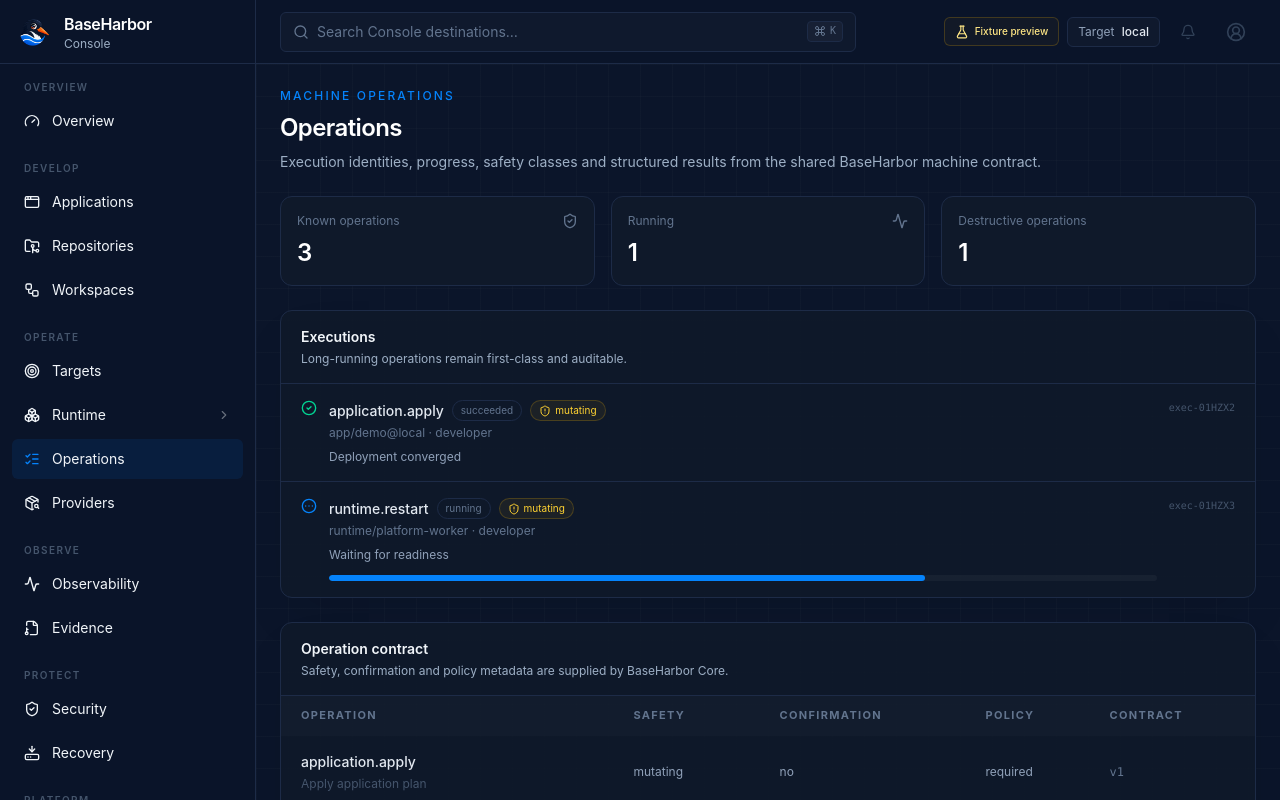
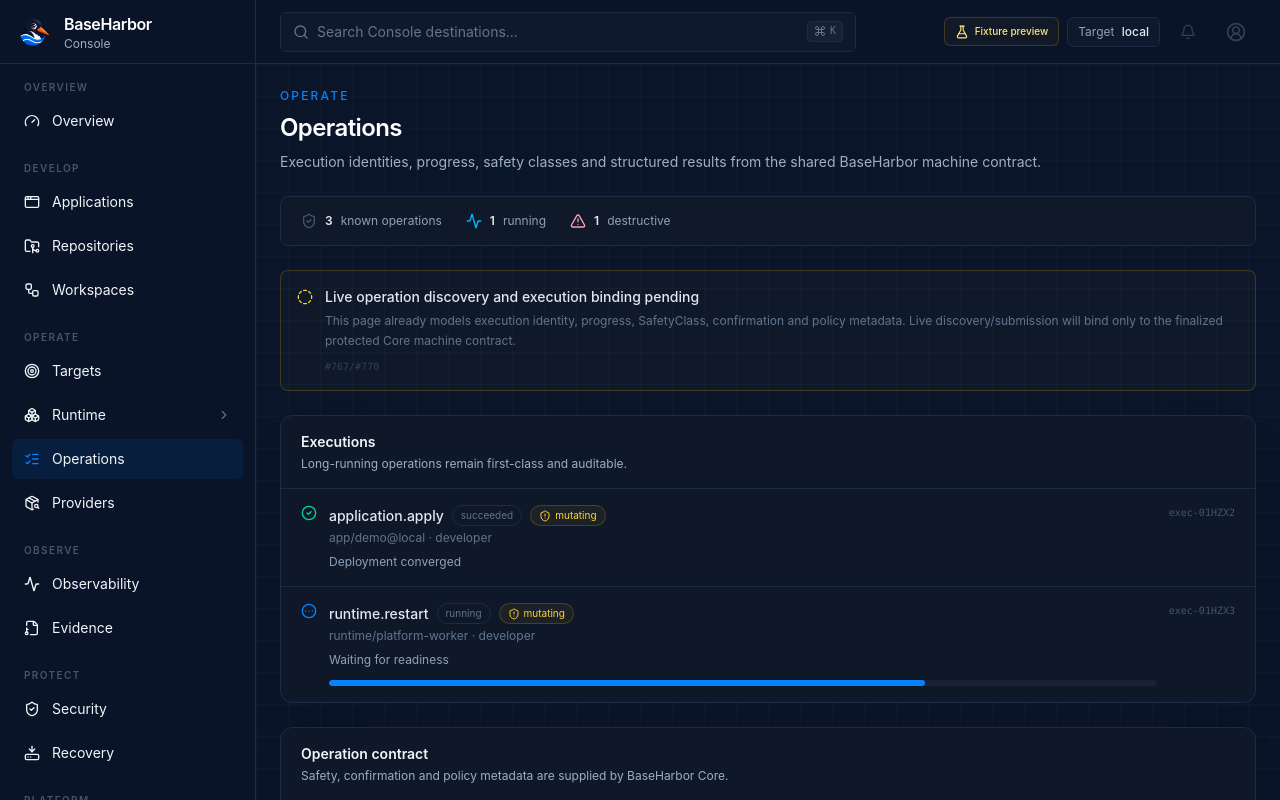
Before and after one commit to mcpdev80/baseharbor-console, a Next.js app: page /operations in a window 1280 px wide. Shown: the top 800 px of the page. Built offline with nearby package versions, Linux system fonts and the light colour scheme.

Commit message:
refactor: align Operations with calm list-first UX and explicit contract state

```diff
--- a/src/app/operations/page.tsx
+++ b/src/app/operations/page.tsx
@@ -1,7 +1,8 @@
-import { Activity, ShieldCheck } from "lucide-react";
+import { Activity, ShieldCheck, TriangleAlert } from "lucide-react";
 import { baseHarborData } from "@/lib/baseharbor/data";
 import { Panel } from "@/components/ui/panel";
 import { ExecutionList } from "@/components/operations/execution-list";
+import { ContractPending } from "@/components/ui/contract-pending";
 
 export default async function OperationsPage() {
   const [executions, operations] = await Promise.all([
@@ -9,28 +10,28 @@ export default async function OperationsPage() {
     baseHarborData.operations(),
   ]);
 
+  const running = executions.filter((execution) => execution.state === "running").length;
+  const destructive = operations.filter((operation) => operation.safety === "destructive").length;
+
   return (
     <div className="mx-auto max-w-[1500px] space-y-6">
       <div>
-        <p className="mb-2 text-xs font-medium uppercase tracking-[.18em] text-[var(--bh-signal-blue)]">Machine operations</p>
+        <p className="mb-2 text-xs font-medium uppercase tracking-[.18em] text-[var(--bh-signal-blue)]">Operate</p>
         <h1 className="text-2xl font-semibold tracking-tight text-white">Operations</h1>
         <p className="mt-2 max-w-3xl text-sm text-[var(--muted)]">Execution identities, progress, safety classes and structured results from the shared BaseHarbor machine contract.</p>
       </div>
 
-      <div className="grid gap-4 md:grid-cols-3">
-        <div className="rounded-xl border border-[var(--border)] bg-[var(--panel)] p-4">
-          <div className="flex items-center justify-between text-xs text-slate-500"><span>Known operations</span><ShieldCheck className="size-4" /></div>
-          <div className="mt-2 text-2xl font-semibold text-white">{operations.length}</div>
-        </div>
-        <div className="rounded-xl border border-[var(--border)] bg-[var(--panel)] p-4">
-          <div className="flex items-center justify-between text-xs text-slate-500"><span>Running</span><Activity className="size-4" /></div>
-          <div className="mt-2 text-2xl font-semibold text-white">{executions.filter((e) => e.state === "running").length}</div>
-        </div>
-        <div className="rounded-xl border border-[var(--border)] bg-[var(--panel)] p-4">
-          <div className="text-xs text-slate-500">Destructive operations</div>
-          <div className="mt-2 text-2xl font-semibold text-white">{operations.filter((op) => op.safety === "destructive").length}</div>
-        </div>
+      <div className="flex flex-wrap items-center gap-x-6 gap-y-3 rounded-lg border border-[var(--border)] bg-[var(--panel)] px-5 py-4 text-xs">
+        <span className="inline-flex items-center gap-2 text-slate-400"><ShieldCheck className="size-4 text-slate-600" /><strong className="font-semibold text-slate-200">{operations.length}</strong> known operations</span>
+        <span className="inline-flex items-center gap-2 text-slate-400"><Activity className="size-4 text-sky-400" /><strong className="font-semibold text-slate-200">{running}</strong> running</span>
+        <span className="inline-flex items-center gap-2 text-slate-400"><TriangleAlert className="size-4 text-rose-300" /><strong className="font-semibold text-slate-200">{destructive}</strong> destructive</span>
       </div>
+
+      <ContractPending
+        issue="#767/#770"
+        title="Live operation discovery and execution binding pending"
+        description="This page already models execution identity, progress, SafetyClass, confirmation and policy metadata. Live discovery/submission will bind only to the finalized protected Core machine contract."
+      />
 
       <Panel title="Executions" subtitle="Long-running operations remain first-class and auditable.">
         <ExecutionList executions={executions} />
```
